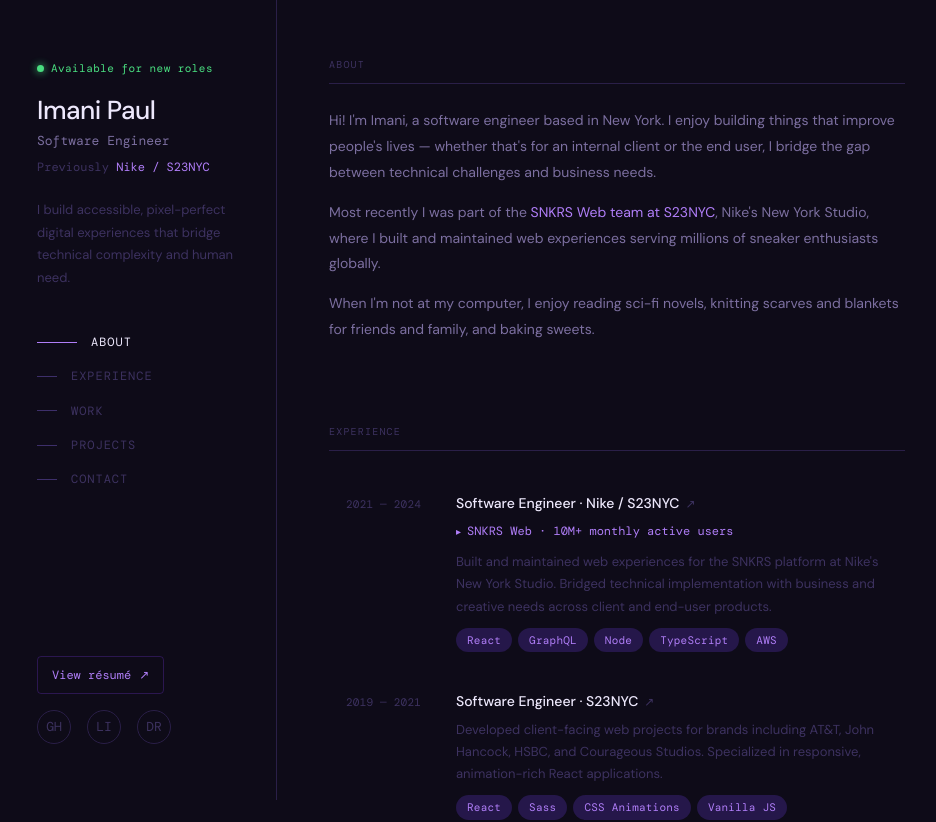
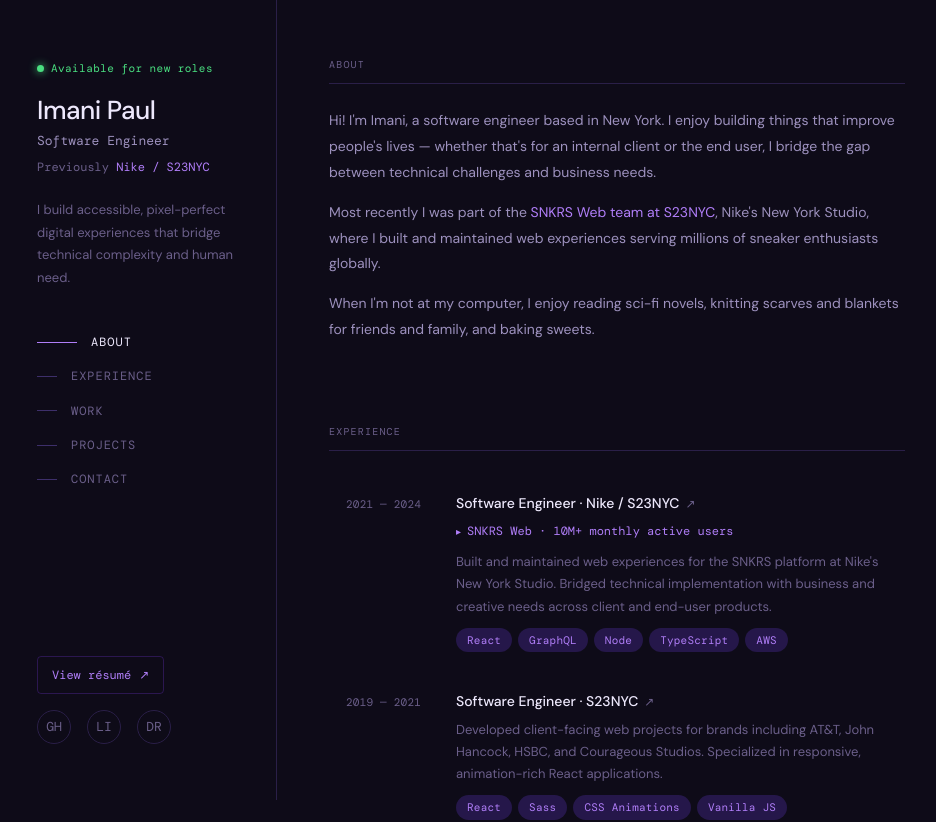
Before and after one commit to imanipaul/portfolio3, a Next.js app: page / in a window 1280 px wide. Shown: the top 822 px of the page, without its empty margins (93-1029 px from the left). Built offline with nearby package versions, Linux system fonts and the light colour scheme; a web font is replaced by a local one.

Commit message:
switch to framer motion

```diff
--- a/app/globals.css
+++ b/app/globals.css
@@ -7,8 +7,8 @@
   --border: #2a1f48;
   --border-mid: #3d2f6a;
   --text-primary: #ede8fc;
-  --text-secondary: #7c6fa0;
-  --text-muted: #3d3260;
+  --text-secondary: #9d91be;
+  --text-muted: #6b5f8a;
   --accent: #b07ef8;
   --accent-dim: rgba(124, 58, 237, 0.267);
   --accent-tag-bg: #25174a;
@@ -22,7 +22,9 @@
   --font-mono: var(--font-dm-mono);
 }
 
-html { scroll-behavior: smooth; }
+html {
+  scroll-behavior: smooth;
+}
 
 body {
   background: var(--bg);
@@ -32,23 +34,6 @@ body {
   line-height: 1.7;
   min-height: 100vh;
   overflow-x: hidden;
-}
-
-/* ── Keyframes ── */
-@keyframes sidebarIn {
-  from { opacity: 0; transform: translateX(-12px); }
-  to   { opacity: 1; transform: translateX(0); }
-}
-@keyframes fadeUp {
-  from { opacity: 0; transform: translateY(10px); }
-  to   { opacity: 1; transform: translateY(0); }
-}
-@keyframes fadeIn {
-  to { opacity: 1; }
-}
-@keyframes pulse {
-  0%, 100% { opacity: 1; }
-  50%       { opacity: 0.4; }
 }
 
 /* ── Layout ── */
@@ -70,9 +55,6 @@ body {
   top: 0;
   height: 100vh;
   border-right: 0.5px solid var(--border);
-  opacity: 0;
-  transform: translateX(-12px);
-  animation: sidebarIn 0.5s ease forwards;
 }
 
 .main-panel {
@@ -82,7 +64,9 @@ body {
 }
 
 /* ── Sections ── */
-.section { margin-bottom: 80px; }
+.section {
+  margin-bottom: 80px;
+}
 
 .section-label {
   font-size: 10px;
@@ -96,7 +80,11 @@ body {
 }
 
 /* ── Tags ── */
-.tags { display: flex; flex-wrap: wrap; gap: 6px; }
+.tags {
+  display: flex;
+  flex-wrap: wrap;
+  gap: 6px;
+}
 
 .tag {
   font-size: 11px;
@@ -119,17 +107,30 @@ body {
   margin-bottom: 4px;
   text-decoration: none;
   color: inherit;
-  transition: background 0.2s, border-color 0.2s, transform 0.2s;
+  transition:
+    background 0.2s,
+    border-color 0.2s,
+    transform 0.2s;
 }
 .exp-item:hover {
   background: var(--bg-hover);
   border-color: var(--border);
   transform: translateY(-2px);
 }
-.exp-item:hover .exp-title  { color: var(--accent); }
-.exp-item:hover .exp-arrow  { transform: translate(3px, -3px); color: var(--accent) !important; }
-.exp-item:hover .tag        { background: #3b2060; }
-.exp-metric::before { content: '▸'; font-size: 10px; }
+.exp-item:hover .exp-title {
+  color: var(--accent);
+}
+.exp-item:hover .exp-arrow {
+  transform: translate(3px, -3px);
+  color: var(--accent) !important;
+}
+.exp-item:hover .tag {
+  background: #3b2060;
+}
+.exp-metric::before {
+  content: "▸";
+  font-size: 10px;
+}
 
 /* ── Project rows ── */
 .proj-item {
@@ -141,16 +142,26 @@ body {
   margin-bottom: 4px;
   text-decoration: none;
   color: inherit;
-  transition: background 0.2s, border-color 0.2s, transform 0.2s;
+  transition:
+    background 0.2s,
+    border-color 0.2s,
+    transform 0.2s;
 }
 .proj-item:hover {
   background: var(--bg-hover);
   border-color: var(--border);
   transform: translateY(-2px);
 }
-.proj-item:hover .proj-title { color: var(--accent); }
-.proj-item:hover .exp-arrow  { transform: translate(3px, -3px); color: var(--accent) !important; }
-.proj-item:hover .tag        { background: #3b2060; }
+.proj-item:hover .proj-title {
+  color: var(--accent);
+}
+.proj-item:hover .exp-arrow {
+  transform: translate(3px, -3px);
+  color: var(--accent) !important;
+}
+.proj-item:hover .tag {
+  background: #3b2060;
+}
 
 /* ── Sidebar interactive elements ── */
 .resume-btn:hover {
@@ -164,28 +175,20 @@ body {
 }
 
 /* ── Resume link in experience ── */
-.resume-link { transition: gap 0.15s; }
-.resume-link:hover { gap: 10px !important; }
+.resume-link {
+  transition: gap 0.15s;
+}
+.resume-link:hover {
+  gap: 10px !important;
+}
 
 /* ── Contact button ── */
-.contact-btn:hover { background: var(--accent-dim); }
-.contact-btn:hover .contact-arrow { transform: translate(3px, -3px); }
-
-/* ── Scroll fade-up ── */
-.fade-up {
-  opacity: 0;
-  transform: translateY(24px);
-  transition: opacity 0.55s ease, transform 0.55s ease;
+.contact-btn:hover {
+  background: var(--accent-dim);
 }
-.fade-up.visible {
-  opacity: 1;
-  transform: translateY(0);
+.contact-btn:hover .contact-arrow {
+  transform: translate(3px, -3px);
 }
-.stagger > .fade-up:nth-child(1) { transition-delay: 0.0s; }
-.stagger > .fade-up:nth-child(2) { transition-delay: 0.1s; }
-.stagger > .fade-up:nth-child(3) { transition-delay: 0.2s; }
-.stagger > .fade-up:nth-child(4) { transition-delay: 0.3s; }
-.stagger > .fade-up:nth-child(5) { transition-delay: 0.4s; }
 
 /* ── Focus ── */
 :focus-visible {
@@ -195,7 +198,9 @@ body {
 
 /* ── Mobile ── */
 @media (max-width: 768px) {
-  .site-layout { flex-direction: column; }
+  .site-layout {
+    flex-direction: column;
+  }
   .sidebar {
     position: static;
     height: auto;
@@ -204,5 +209,7 @@ body {
     border-right: none;
     border-bottom: 0.5px solid var(--border);
   }
-  .main-panel { padding: 32px 24px; }
+  .main-panel {
+    padding: 32px 24px;
+  }
 }
--- a/app/layout.tsx
+++ b/app/layout.tsx
@@ -1,6 +1,7 @@
 import type { Metadata } from "next";
 import { DM_Sans, DM_Mono } from "next/font/google";
 import "./globals.css";
+import { SidebarWrapper } from "@/components/SidebarWrapper";
 import { Header } from "@/components/Header";
 import { Nav } from "@/components/Nav";
 import { PanelFooter } from "@/components/PanelFooter";
@@ -32,13 +33,13 @@ export default function RootLayout({
     <html lang="en">
       <body className={`${dmSans.variable} ${dmMono.variable} antialiased`}>
         <div className="site-layout">
-          <aside className="sidebar">
+          <SidebarWrapper>
             <div>
               <Header />
               <Nav />
             </div>
             <PanelFooter />
-          </aside>
+          </SidebarWrapper>
           <main className="main-panel">{children}</main>
         </div>
       </body>
--- a/app/page.tsx
+++ b/app/page.tsx
@@ -3,16 +3,14 @@ import { Section } from "@/components/Section";
 import { ExperienceCard } from "@/components/ExperienceCard";
 import { ProjectCard } from "@/components/ProjectCard";
 import { FadeUp } from "@/components/FadeUp";
+import { FadeUpGroup } from "@/components/FadeUpGroup";
 
 export default function Home() {
   return (
     <>
       {/* ABOUT */}
       <Section id="about" title="About">
-        <div
-          className="stagger"
-          style={{ fontSize: "14px", lineHeight: 1.85, color: "var(--text-secondary)" }}
-        >
+        <FadeUpGroup style={{ fontSize: "14px", lineHeight: 1.85, color: "var(--text-secondary)" }}>
           <FadeUp>
             <p style={{ marginBottom: "14px" }}>
               Hi! I&apos;m Imani, a software engineer based in New York. I enjoy
@@ -38,12 +36,12 @@ export default function Home() {
               sweets.
             </p>
           </FadeUp>
-        </div>
+        </FadeUpGroup>
       </Section>
 
       {/* EXPERIENCE */}
       <Section id="experience" title="Experience">
-        <div className="stagger">
+        <FadeUpGroup>
           {experience.map((exp) => (
             <FadeUp key={exp.title}>
               <ExperienceCard experience={exp} />
@@ -67,7 +65,7 @@ export default function Home() {
               View full résumé ↗
             </a>
           </FadeUp>
-        </div>
+        </FadeUpGroup>
       </Section>
 
       {/* CLIENT WORK */}
@@ -88,13 +86,13 @@ export default function Home() {
         >
           Featured
         </div>
-        <div className="stagger">
+        <FadeUpGroup>
           {clientWork.map((proj) => (
             <FadeUp key={proj.title}>
               <ProjectCard project={proj} />
             </FadeUp>
           ))}
-        </div>
+        </FadeUpGroup>
       </Section>
 
       {/* PERSONAL PROJECTS */}
@@ -127,18 +125,18 @@ export default function Home() {
             Open source
           </div>
         </div>
-        <div className="stagger">
+        <FadeUpGroup>
           {projects.map((proj) => (
             <FadeUp key={proj.title}>
               <ProjectCard project={proj} />
             </FadeUp>
           ))}
-        </div>
+        </FadeUpGroup>
       </Section>
 
       {/* CONTACT */}
       <Section id="contact" title="Get in touch">
-        <div className="stagger">
+        <FadeUpGroup>
           <FadeUp>
             <p
               style={{
@@ -193,7 +191,7 @@ export default function Home() {
               Designed &amp; developed by Imani Paul · Built with Next.js &amp; Tailwind · © 2026
             </div>
           </FadeUp>
-        </div>
+        </FadeUpGroup>
       </Section>
     </>
   );
--- a/components/FadeUp.tsx
+++ b/components/FadeUp.tsx
@@ -1,35 +1,26 @@
 "use client";
 
-import { useEffect, useRef } from "react";
+import { motion } from "framer-motion";
 
-interface FadeUpProps {
+const variants = {
+  hidden: { opacity: 0, y: 24 },
+  visible: {
+    opacity: 1,
+    y: 0,
+    transition: { duration: 0.55, ease: "easeOut" as const },
+  },
+};
+
+export function FadeUp({
+  children,
+  className = "",
+}: {
   children: React.ReactNode;
   className?: string;
-}
-
-export function FadeUp({ children, className = "" }: FadeUpProps) {
-  const ref = useRef<HTMLDivElement>(null);
-
-  useEffect(() => {
-    const el = ref.current;
-    if (!el) return;
-
-    const observer = new IntersectionObserver(
-      (entries) => {
-        entries.forEach((entry) => {
-          if (entry.isIntersecting) entry.target.classList.add("visible");
-        });
-      },
-      { threshold: 0.1, rootMargin: "0px 0px -60px 0px" }
-    );
-
-    observer.observe(el);
-    return () => observer.disconnect();
-  }, []);
-
+}) {
   return (
-    <div ref={ref} className={`fade-up ${className}`}>
+    <motion.div className={className} variants={variants}>
       {children}
-    </div>
+    </motion.div>
   );
 }
--- /dev/null
+++ b/components/FadeUpGroup.tsx
@@ -0,0 +1,31 @@
+"use client";
+
+import { motion } from "framer-motion";
+
+const containerVariants = {
+  hidden: {},
+  visible: { transition: { staggerChildren: 0.1 } },
+};
+
+export function FadeUpGroup({
+  children,
+  className = "",
+  style,
+}: {
+  children: React.ReactNode;
+  className?: string;
+  style?: React.CSSProperties;
+}) {
+  return (
+    <motion.div
+      className={className}
+      style={style}
+      variants={containerVariants}
+      initial="hidden"
+      whileInView="visible"
+      viewport={{ once: true, margin: "0px 0px -60px 0px" }}
+    >
+      {children}
+    </motion.div>
+  );
+}
--- a/components/Header.tsx
+++ b/components/Header.tsx
@@ -1,7 +1,23 @@
+"use client";
+
+import { motion } from "framer-motion";
+
+const container = {
+  hidden: {},
+  show: { transition: { staggerChildren: 0.09, delayChildren: 0.1 } },
+};
+
+const item = {
+  hidden: { opacity: 0, y: 10 },
+  show: { opacity: 1, y: 0, transition: { duration: 0.5, ease: "easeOut" as const } },
+};
+
 export function Header() {
   return (
-    <div>
-      <div
+    <motion.div variants={container} initial="hidden" animate="show">
+      {/* Status */}
+      <motion.div
+        variants={item}
         style={{
           display: "inline-flex",
           alignItems: "center",
@@ -11,25 +27,26 @@ export function Header() {
           fontFamily: "var(--font-dm-mono)",
           letterSpacing: "0.04em",
           marginBottom: "18px",
-          opacity: 0,
-          animation: "fadeIn 0.4s ease 0.1s forwards",
         }}
       >
-        <div
+        <motion.div
+          animate={{ opacity: [1, 0.4, 1] }}
+          transition={{ duration: 2, ease: "easeInOut", repeat: Infinity }}
           style={{
             width: "7px",
             height: "7px",
             borderRadius: "50%",
             background: "var(--green)",
             boxShadow: "0 0 8px var(--green)",
-            animation: "pulse 2s ease infinite",
             flexShrink: 0,
           }}
         />
         Available for new roles
-      </div>
+      </motion.div>
 
-      <div
+      {/* Name */}
+      <motion.div
+        variants={item}
         style={{
           fontSize: "26px",
           fontWeight: 500,
@@ -37,54 +54,52 @@ export function Header() {
           letterSpacing: "-0.02em",
           lineHeight: 1.1,
           marginBottom: "6px",
-          opacity: 0,
-          animation: "fadeUp 0.5s ease 0.15s forwards",
         }}
       >
         Imani Paul
-      </div>
+      </motion.div>
 
-      <div
+      {/* Role */}
+      <motion.div
+        variants={item}
         style={{
           fontSize: "13px",
           color: "var(--text-secondary)",
           fontFamily: "var(--font-dm-mono)",
           marginBottom: "4px",
-          opacity: 0,
-          animation: "fadeUp 0.5s ease 0.25s forwards",
         }}
       >
         Software Engineer
-      </div>
+      </motion.div>
 
-      <div
+      {/* Previous */}
+      <motion.div
+        variants={item}
         style={{
           fontSize: "12px",
           color: "var(--text-muted)",
           fontFamily: "var(--font-dm-mono)",
           marginBottom: "22px",
-          opacity: 0,
-          animation: "fadeUp 0.5s ease 0.3s forwards",
         }}
       >
         Previously{" "}
         <span style={{ color: "var(--accent)" }}>Nike / S23NYC</span>
-      </div>
+      </motion.div>
 
-      <div
+      {/* Tagline */}
+      <motion.div
+        variants={item}
         style={{
           fontSize: "13px",
           lineHeight: 1.75,
           color: "var(--text-muted)",
           maxWidth: "200px",
           marginBottom: "36px",
-          opacity: 0,
-          animation: "fadeUp 0.5s ease 0.35s forwards",
         }}
       >
         I build accessible, pixel-perfect digital experiences that bridge
         technical complexity and human need.
-      </div>
-    </div>
+      </motion.div>
+    </motion.div>
   );
 }
--- a/components/Nav.tsx
+++ b/components/Nav.tsx
@@ -1,6 +1,7 @@
 "use client";
 
 import { useState } from "react";
+import { motion } from "framer-motion";
 import { navLinks } from "@/config/site";
 
 export function Nav() {
@@ -8,15 +9,12 @@ export function Nav() {
   const [hovered, setHovered] = useState<string | null>(null);
 
   return (
-    <nav
+    <motion.nav
       aria-label="Main navigation"
-      style={{
-        display: "flex",
-        flexDirection: "column",
-        gap: "2px",
-        opacity: 0,
-        animation: "fadeUp 0.5s ease 0.45s forwards",
-      }}
+      initial={{ opacity: 0, y: 10 }}
+      animate={{ opacity: 1, y: 0 }}
+      transition={{ duration: 0.5, ease: "easeOut", delay: 0.55 }}
+      style={{ display: "flex", flexDirection: "column", gap: "2px" }}
     >
       {navLinks.map(({ href, label }) => {
         const isActive = active === href;
@@ -49,19 +47,15 @@ export function Nav() {
               transition: "color 0.2s",
             }}
           >
-            <div
-              style={{
-                height: "1px",
-                width: `${lineWidth}px`,
-                background: lineBg,
-                transition: "width 0.25s ease, background 0.25s ease",
-                flexShrink: 0,
-              }}
+            <motion.div
+              animate={{ width: lineWidth, background: lineBg }}
+              transition={{ duration: 0.25, ease: "easeOut" }}
+              style={{ height: "1px", flexShrink: 0 }}
             />
             {label}
           </a>
         );
       })}
-    </nav>
+    </motion.nav>
   );
 }
--- a/components/PanelFooter.tsx
+++ b/components/PanelFooter.tsx
@@ -1,3 +1,6 @@
+"use client";
+
+import { motion } from "framer-motion";
 import { social } from "@/config/site";
 
 const socials = [
@@ -8,14 +11,11 @@ const socials = [
 
 export function PanelFooter() {
   return (
-    <div
-      style={{
-        display: "flex",
-        flexDirection: "column",
-        gap: "16px",
-        opacity: 0,
-        animation: "fadeIn 0.5s ease 0.6s forwards",
-      }}
+    <motion.div
+      initial={{ opacity: 0 }}
+      animate={{ opacity: 1 }}
+      transition={{ duration: 0.5, ease: "easeOut", delay: 0.75 }}
+      style={{ display: "flex", flexDirection: "column", gap: "16px" }}
     >
       <a
         href={social.resume}
@@ -68,6 +68,6 @@ export function PanelFooter() {
           </a>
         ))}
       </div>
-    </div>
+    </motion.div>
   );
 }
--- /dev/null
+++ b/components/SidebarWrapper.tsx
@@ -0,0 +1,16 @@
+"use client";
+
+import { motion } from "framer-motion";
+
+export function SidebarWrapper({ children }: { children: React.ReactNode }) {
+  return (
+    <motion.aside
+      className="sidebar"
+      initial={{ opacity: 0, x: -12 }}
+      animate={{ opacity: 1, x: 0 }}
+      transition={{ duration: 0.5, ease: "easeOut" }}
+    >
+      {children}
+    </motion.aside>
+  );
+}
--- a/package.json
+++ b/package.json
@@ -9,6 +9,7 @@
     "lint": "eslint"
   },
   "dependencies": {
+    "framer-motion": "^12.40.0",
     "next": "16.1.6",
     "react": "19.2.3",
     "react-dom": "19.2.3"
```
Also changed, not shown: 2 other files (tests, documents, lock files or other folders).
